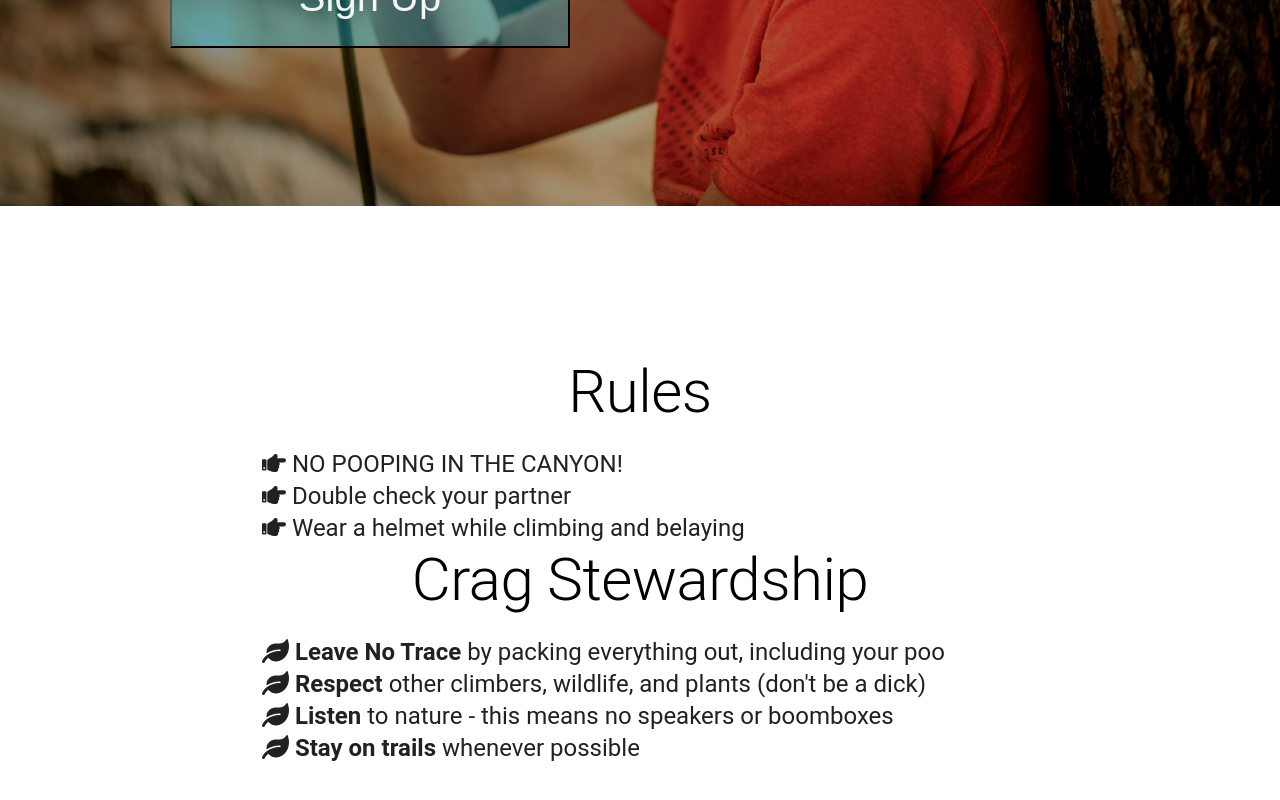
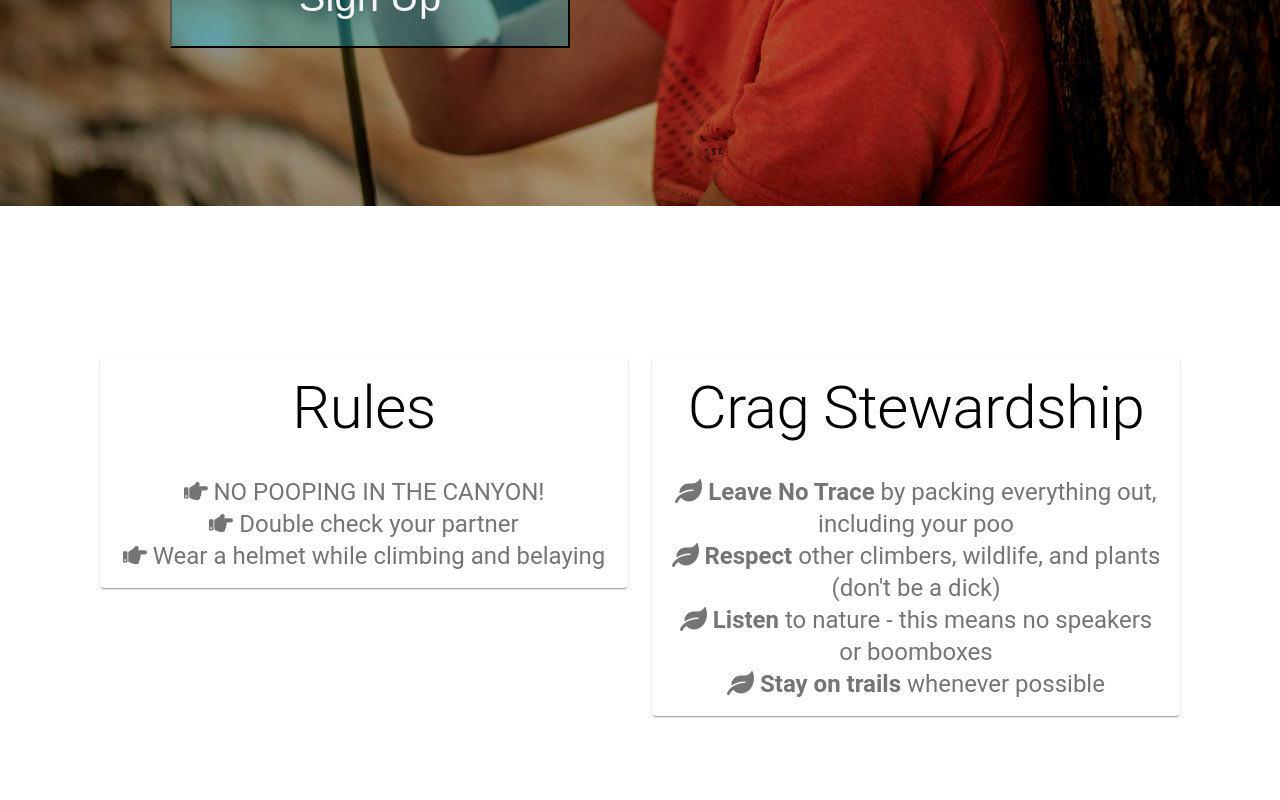
Before and after one commit to jacks-climbing/competition, a React (Create React App) app: page /Sign_Up in a window 1280 px wide. Shown: the part 2711-3511 px from the top of the page. Built offline with nearby package versions, Linux system fonts and the light colour scheme.

Commit message:
add reactive grid components to rules

```diff
--- a/src/components/rules.js
+++ b/src/components/rules.js
@@ -2,33 +2,63 @@
 import Typography from '@material-ui/core/Typography';
 import { FontAwesomeIcon } from '@fortawesome/react-fontawesome'
 import { faLeaf, faHandPointRight } from '@fortawesome/free-solid-svg-icons'
+import { makeStyles } from '@material-ui/core/styles';
+import Paper from '@material-ui/core/Paper';
+import Grid from '@material-ui/core/Grid';
+
+const useStyles = makeStyles(theme => ({
+  root: {
+    flexGrow: 1,
+  },
+  paper: {
+    padding: theme.spacing(2),
+    textAlign: 'center',
+    color: theme.palette.text.secondary,
+  },
+}));
+
+
+
 
 
 function Rules() {
+    const classes = useStyles();
     return(
         <div id="white-background-div">
+            <div className={classes.root}>
+                <Grid container spacing={3}>
+                    <Grid item xs>
+                    <Paper className={classes.paper}>
                     <Typography variant="h2" id="white-background-text">
                         Rules
                     </Typography>
+
+                    <Typography variant="h5">
                     <br/>
-            <div id = 'rules-div'>
-            <Typography variant="h5">
                         <FontAwesomeIcon icon={faHandPointRight} /> NO POOPING IN THE CANYON! <br />
                         <FontAwesomeIcon icon={faHandPointRight} /> Double check your partner <br />
                         <FontAwesomeIcon icon={faHandPointRight} /> Wear a helmet while climbing and belaying<br />
                     </Typography>
-            </div>
+                    </Paper>
+                    </Grid>
+                    <Grid item xs>
+                    <Paper className={classes.paper}>
                     <Typography variant="h2" id="white-background-text">
                         Crag Stewardship
                     </Typography>
+                    <Typography variant="h5">
                         <br/>
-            <div id= 'rules-div'>
-            <Typography variant="h5">
                         <FontAwesomeIcon icon={faLeaf} /> <b>Leave No Trace</b> by packing everything out, including your poo <br />
                         <FontAwesomeIcon icon={faLeaf} /> <b>Respect</b> other climbers, wildlife, and plants (don't be a dick) <br />
                         <FontAwesomeIcon icon={faLeaf} /> <b>Listen</b> to nature - this means no speakers or boomboxes <br />
                         <FontAwesomeIcon icon={faLeaf} /> <b>Stay on trails</b> whenever possible
                     </Typography>
+                    </Paper>
+                    </Grid>
+                </Grid>
+    </div>
+            <div id= 'rules-div'>
+
             </div>
         </div>
     )
--- a/src/index.css
+++ b/src/index.css
@@ -126,11 +126,3 @@
     text-align:center;
     vertical-align: center;
 }
-
-/* Rules */
-
-#rules-div {
-    width: 70%;
-    text-align: left;
-    margin-left:15%
-}
```
Lines whose indentation alone changed are shown as unchanged.
